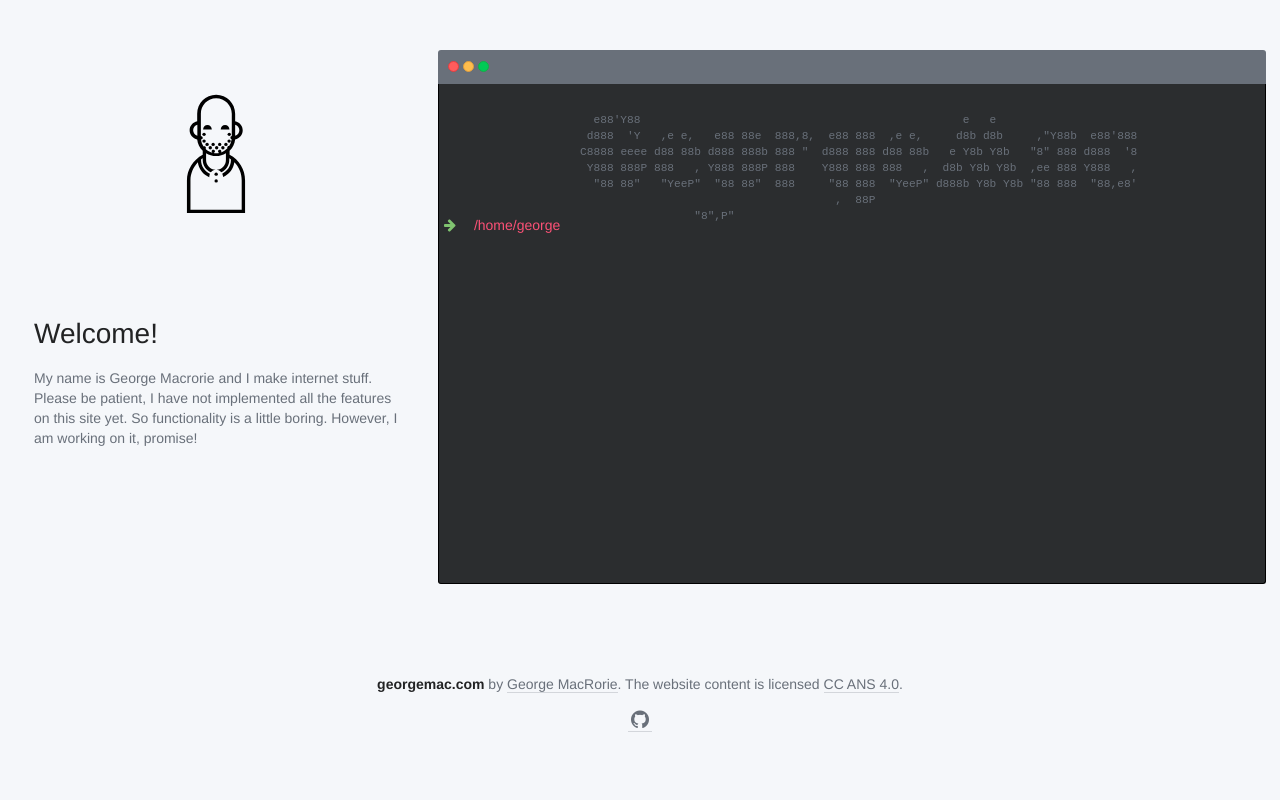
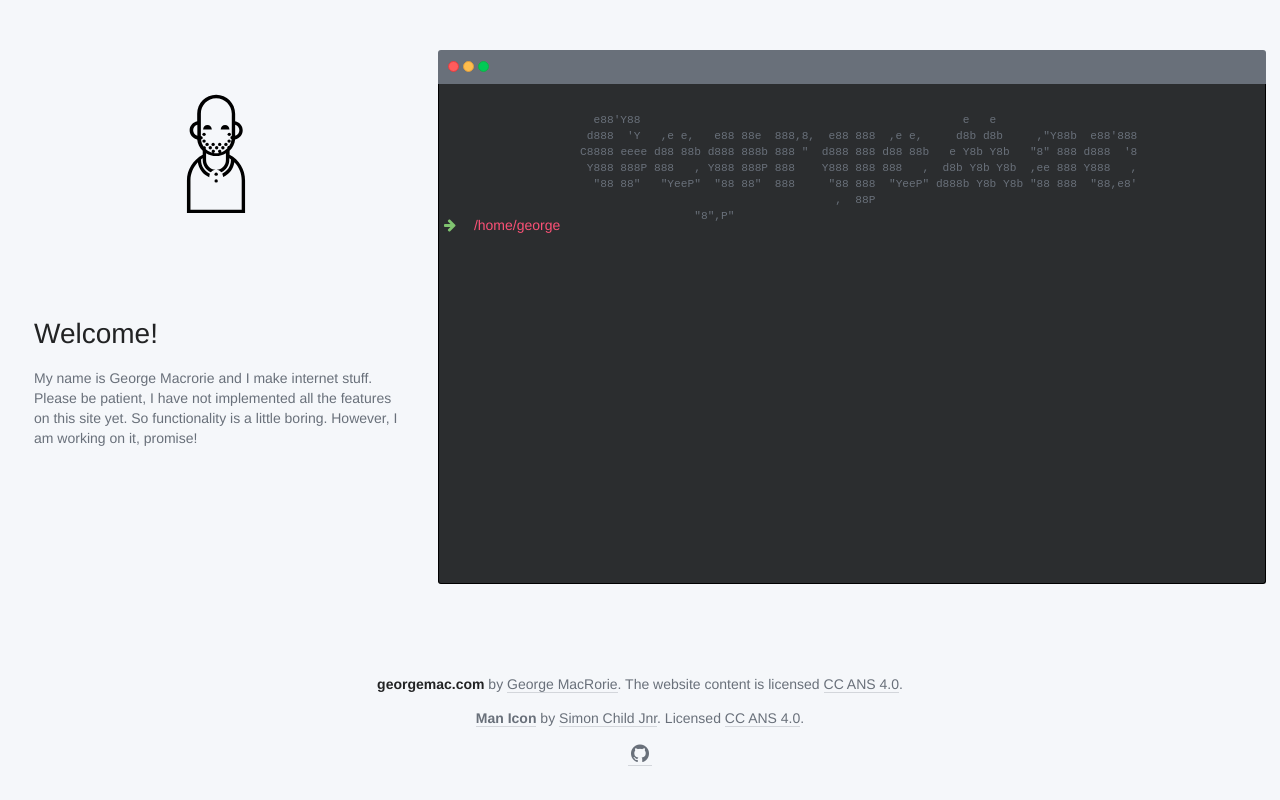
Before and after one commit to GeorgeMac/GeorgeMac, a website: page app/assets/index.html in a window 1280 px wide. Drawn offline with Linux system fonts and the light colour scheme; files whose address does not match are found by name.

Commit message:
Added attribution for man icon

```diff
--- a/app/assets/index.html
+++ b/app/assets/index.html
@@ -46,6 +46,10 @@
           The website content is licensed <a href="http://creativecommons.org/licenses/by-nc-sa/4.0/">CC ANS 4.0</a>.
         </p>
         <p>
+        <strong><a href="https://thenounproject.com/term/man/139701/">Man Icon</a></strong> by <a href="https://thenounproject.com/simonchildjnr">Simon Child Jnr</a>.
+          Licensed <a href="http://creativecommons.org/licenses/by-nc-sa/4.0/">CC ANS 4.0</a>.
+        </p>
+        <p>
           <a class="icon" href="https://github.com/georgemac">
             <i class="fa fa-github"></i>
           </a>
```
Also changed, not shown: dist/index.html.
